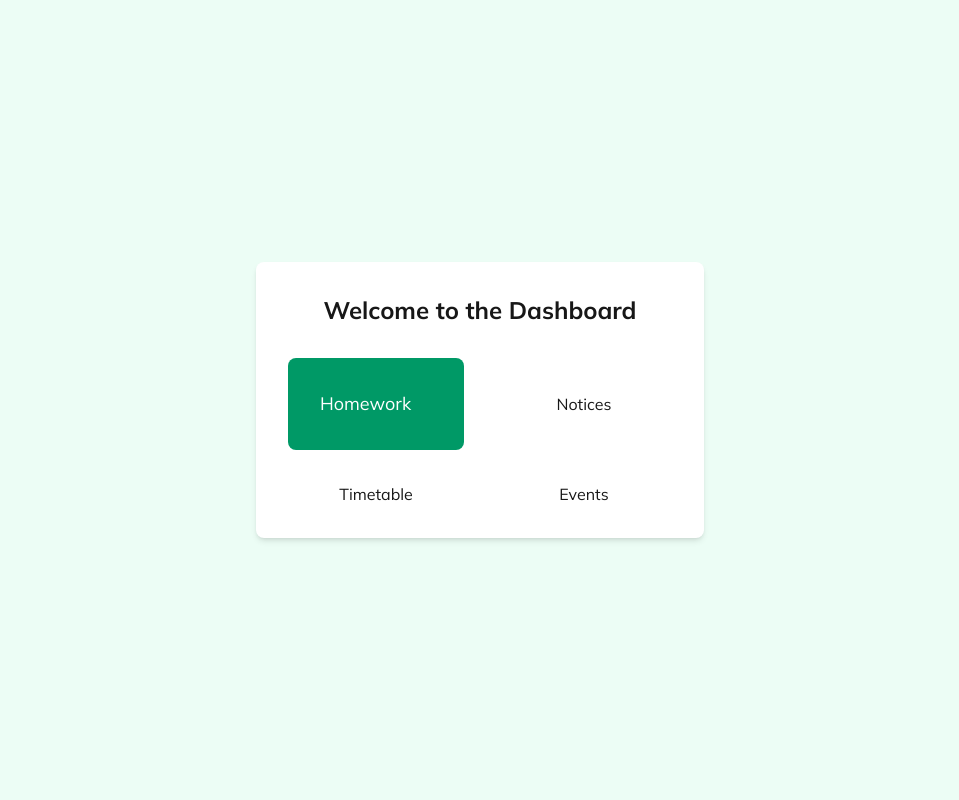
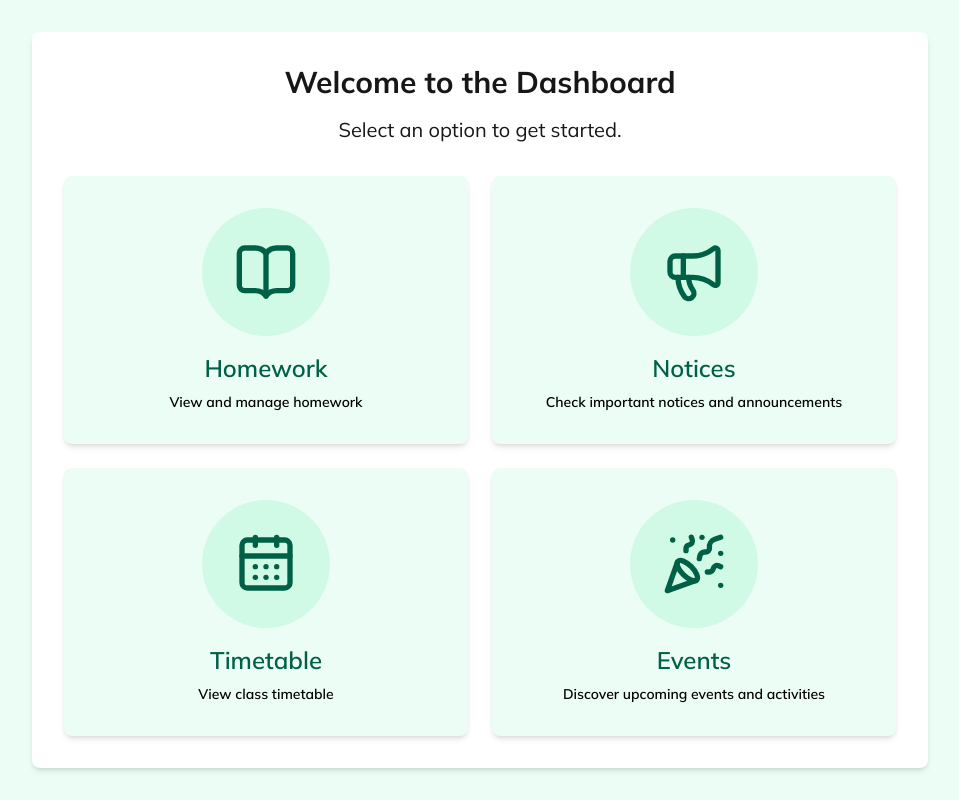
Before and after one commit to manglamtiwari/vidyacamp, a Next.js app: page /dashboard in a window 1280 px wide. Shown: the whole page, without its empty margins (160-1119 px from the left). Built offline with nearby package versions, Linux system fonts and the light colour scheme.

Commit message:
Dashboard page and lucide-react for icons installed
1. Icons package installed (lucide-react)

2. Dashboard page beautify

```diff
--- a/app/dashboard/page.tsx
+++ b/app/dashboard/page.tsx
@@ -1,24 +1,66 @@
 "use client";
+
+import { BookOpen, Megaphone, PartyPopper, CalendarDays } from "lucide-react";
 
 export default function DashboardPage() {
     return (
         <main className="flex min-h-screen bg-emerald-50 items-center justify-center">
-            <div className=" bg-white p-8 rounded-lg shadow-md w-full max-w-md">
-                <h1 className="flex text-2xl font-bold items-center justify-center">Welcome to the Dashboard</h1>
+            <div className="bg-white p-8 rounded-lg shadow-md w-full max-w-4xl">
 
-                <div className="grid grid-cols-2 gap-8 mt-8">
-                    <div className = "bg-emerald-600 p-8 items-center justify-center rounded-lg">
-                        <button className = "text-white text-lg">
-                        Homework
-                        </button>
+                {/* Heading */}
+                <h1 className="text-3xl font-bold text-center  mb-4">
+                    Welcome to the Dashboard
+                </h1>
+
+                <p className="text-xl rounded-lg text-center mb-8">
+                    Select an option to get started.
+                </p>
+
+                {/* Cards */}
+                <div className="grid grid-cols-2 gap-6 text-emerald-800">
+
+                    {/* <div className="bg-emerald-50 p-8 rounded-lg text-center shadow-md text-2xl font-semibold"> */}
+                    <div className="flex flex-col items-center bg-emerald-50 p-8 rounded-lg shadow-md text-2xl font-semibold">
+                        <div className="flex rounded-full bg-emerald-100 w-32 h-32 justify-center items-center mb-4">
+                            <BookOpen size={64} />
                         </div>
+                        <span>Homework</span>
+                        <div className="text-black text-sm mt-2">
+                            View and manage homework
+                        </div>
+                    </div>
 
-                    <button>Notices</button>
+                    <div className="flex flex-col items-center bg-emerald-50 p-8 rounded-lg shadow-md text-2xl font-semibold">
+                        <div className="flex rounded-full bg-emerald-100 w-32 h-32 justify-center items-center mb-4">
+                            <Megaphone size={64} />
+                        </div>
+                        <span>Notices</span>
+                        <div className="text-black text-sm mt-2">
+                            Check important notices and announcements
+                        </div>
+                    </div>
 
+                    <div className="flex flex-col items-center bg-emerald-50 p-8 rounded-lg shadow-md text-2xl font-semibold">
+                        <div className="flex rounded-full bg-emerald-100 w-32 h-32 justify-center items-center mb-4">
+                            <CalendarDays size={64} />
+                        </div>
+                        <span>Timetable</span>
+                        <div className="text-black text-sm mt-2">
+                            View class timetable
+                        </div>
+                    </div>
 
+                    {/* <div className="bg-emerald-50 p-8 rounded-lg text-center shadow-md text-2xl font-semibold"> */}
+                    <div className="flex flex-col items-center bg-emerald-50 p-8 rounded-lg shadow-md text-2xl font-semibold">
+                        <div className="flex rounded-full bg-emerald-100 w-32 h-32 justify-center items-center mb-4">
+                            <PartyPopper size={64} />
+                        </div>
+                        <span>Events</span>
+                        <div className="text-black text-sm mt-2">
+                            Discover upcoming events and activities
+                        </div>
+                    </div>
 
-                    <button>Timetable</button>
-                    <button>Events</button>
                 </div>
 
             </div>
--- a/package.json
+++ b/package.json
@@ -10,6 +10,7 @@
   },
   "dependencies": {
     "@supabase/supabase-js": "^2.112.0",
+    "lucide-react": "^1.30.0",
     "next": "16.2.11",
     "react": "19.2.4",
     "react-dom": "19.2.4"
```
Also changed, not shown: 1 other file (tests, documents, lock files or other folders).
